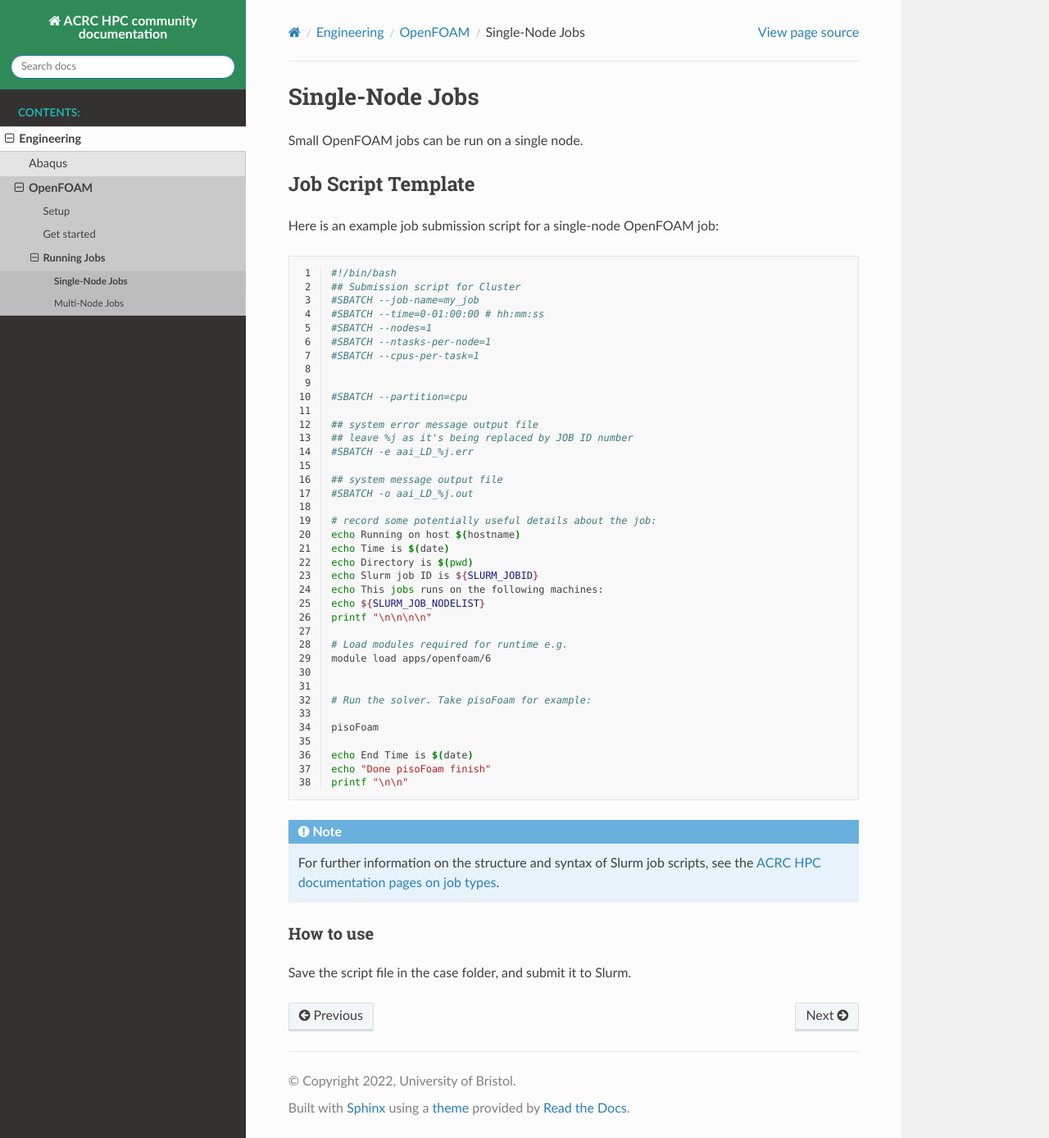
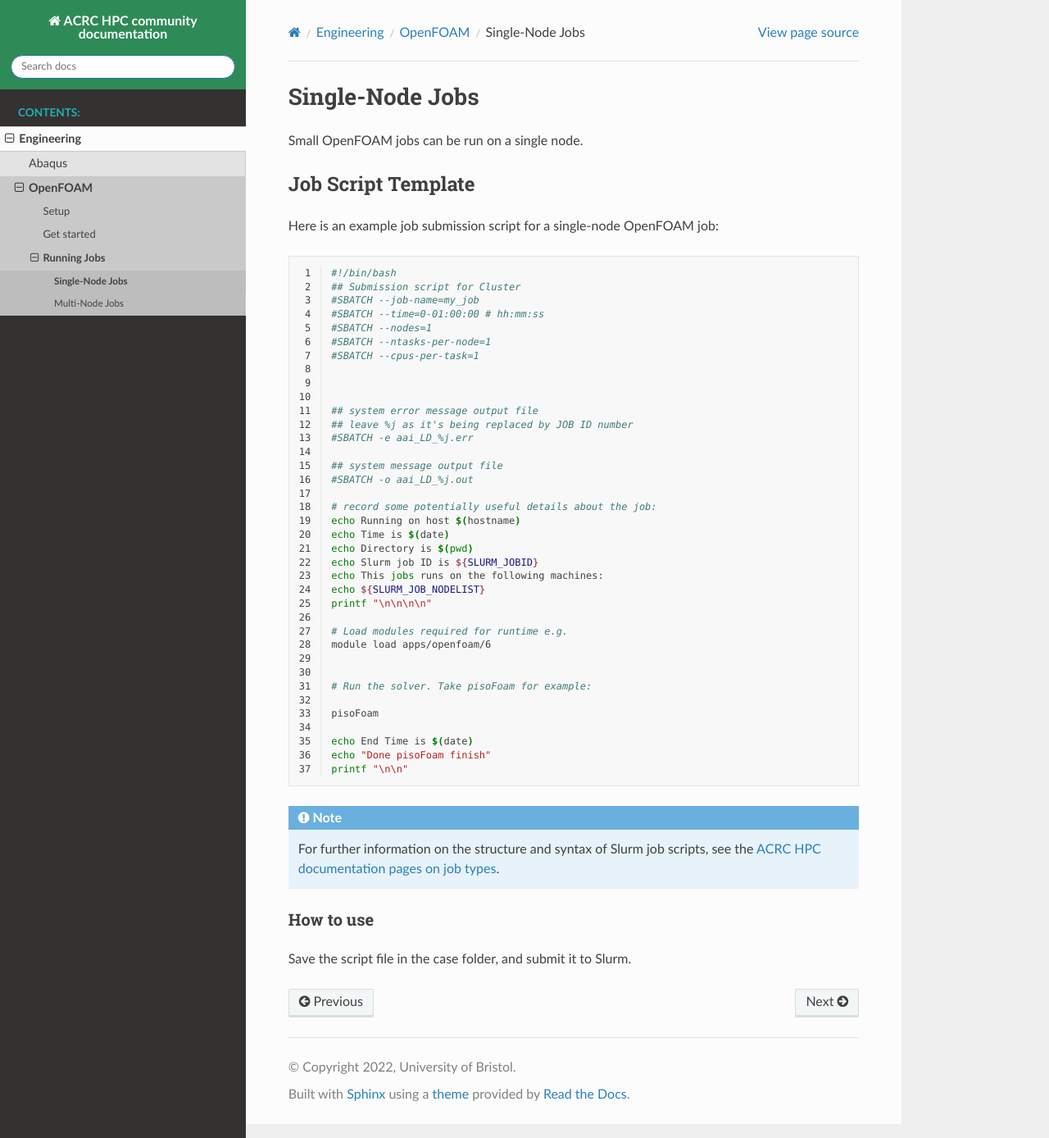
Before and after one commit to ACRC/HPC-community-docs, a Sphinx documentation site: the page built from source/engineering/OpenFOAM/single-node.md, in a window 1280 px wide and 1388 px high. Shown: the whole window at 82% size. Built offline with Sphinx 7.4.7 and the Read the Docs theme 2.0.0, drawn with Linux system fonts in a browser that asks for light colours.

Commit message:
Update source/engineering/OpenFOAM/single-node.md
Co-authored-by: James C. Womack <jcwomack@users.noreply.github.com>

```diff
--- a/source/engineering/OpenFOAM/single-node.md
+++ b/source/engineering/OpenFOAM/single-node.md
@@ -21,7 +21,6 @@ linenos: true
 #SBATCH --cpus-per-task=1
 
 
-#SBATCH --partition=cpu
 
 ## system error message output file
 ## leave %j as it's being replaced by JOB ID number
```
